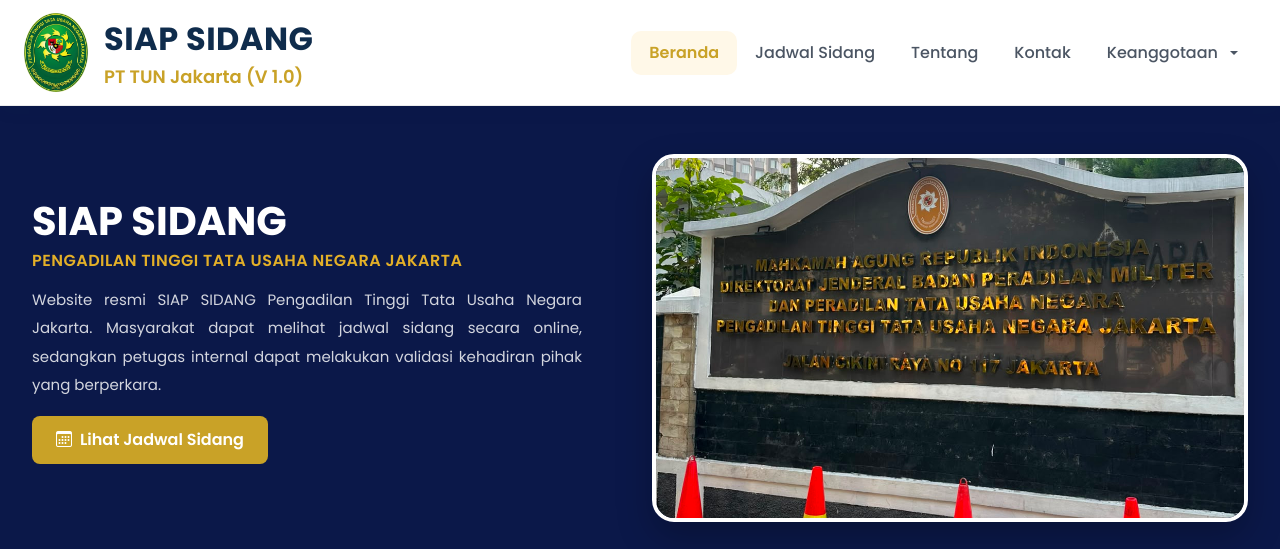
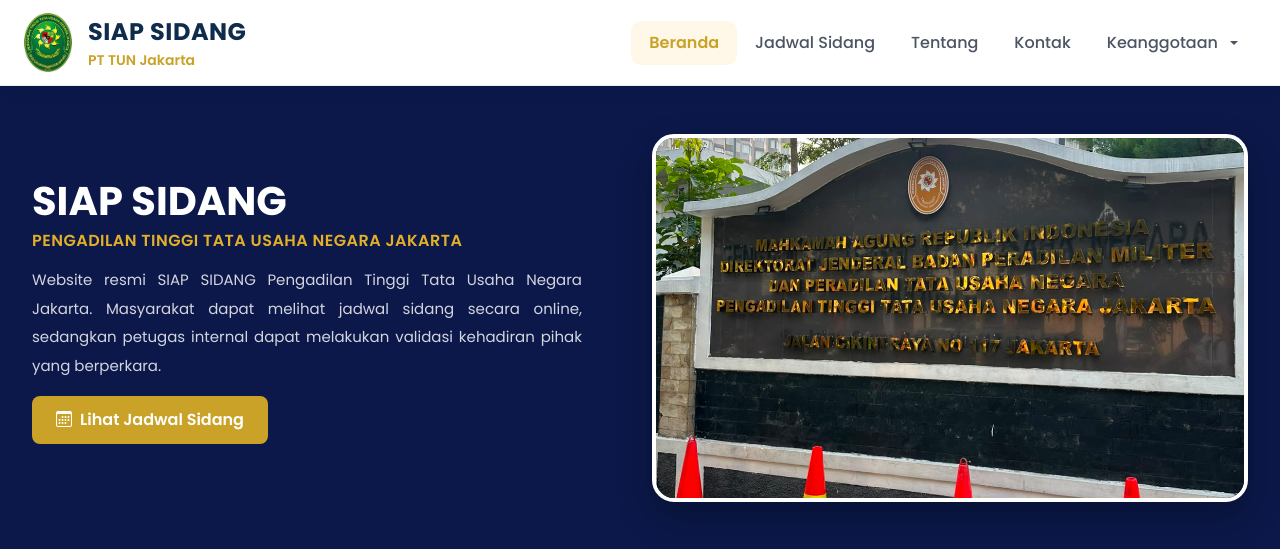
Before and after one commit to almeriotsaa/SiapSidangPTTUN, a Laravel app: page / in a window 1280 px wide. Shown: the top 549 px of the page. Run offline with Laravel 12, Linux system fonts and the light colour scheme.

Commit message:
update logo and title navbar

```diff
--- a/resources/views/layouts/guest-navbar.blade.php
+++ b/resources/views/layouts/guest-navbar.blade.php
@@ -16,7 +16,7 @@
                 </div>
 
                 <div class="brand-sub-title">
-                    PT TUN Jakarta (V 1.0)
+                    PT TUN Jakarta
                 </div>
 
             </div>
@@ -114,19 +114,19 @@
     }
 
     .logo-box img {
-        width: 64px;
+        width: 48px;
         display: flex;
     }
 
     .brand-title {
-        font-size: 2rem;
+        font-size: 1.5rem;
         font-weight: 700;
         color: var(--navy);
         letter-spacing: .5px;
     }
 
     .brand-sub-title {
-        font-size: 18px;
+        font-size: 14px;
         color: var(--gold);
         font-weight: 600;
     }
```
Also changed, not shown: resources/views/layouts/navbar.blade.php (+3 -4 lines).
